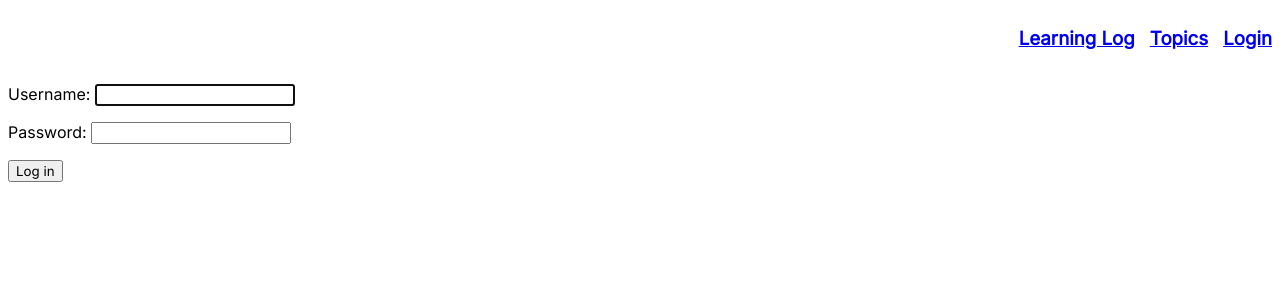
After one commit to Ahljenn/django-learning-log, a Django app: page /users/login/ in a window 1280 px wide. The commit adds this page. Shown: the top 300 px of the page. Run offline with Django 3.2, Linux system fonts and the light colour scheme; parts of the project's set-up code (start-up, migrations or seed data) failed here and were passed over.

Commit message:
Working login system for user

```diff
--- a/learning_log/settings.py
+++ b/learning_log/settings.py
@@ -41,6 +41,7 @@ INSTALLED_APPS = [
 
     # My apps
     "learning_logs",
+    "users",
 ]
 
 MIDDLEWARE = [
--- a/learning_log/urls.py
+++ b/learning_log/urls.py
@@ -17,6 +17,7 @@ from django.contrib import admin
 from django.urls import path, include
 
 urlpatterns = [
-    path('admin/', admin.site.urls),
-    path('', include('learning_logs.urls')), #Home page
+    path('admin/', admin.site.urls), # Built-in admin page
+    path('', include('learning_logs.urls')), # Home page
+    path('users/', include('users.urls')), # Users page
 ]
--- a/learning_logs/templates/learning_logs/base.html
+++ b/learning_logs/templates/learning_logs/base.html
@@ -2,6 +2,16 @@
 <nav>
   <h3><a href="{% url 'learning_logs:index' %}">Learning Log</a></h3>
   <h3><a href="{% url 'learning_logs:topics' %}">Topics</a></h3>
+
+
+<!-- Check if user is logged in first. -->
+  {% if user.is_authenticated %}
+    <h3><a href="{% url 'users:logout' %}">Logout</a></h3>
+    <h3>Hello, {{ user.username }}!</h3>
+  {% else %}
+    <h3><a href="{% url 'users:login' %}">Login</a></h3>
+  {% endif %}
+
 </nav>
 
 <!-- Required placeholder block tags; the child template defines the kind of information that goes inside the content block. -->
@@ -17,5 +27,6 @@
   nav {
     display: flex;
     gap: 15px;
+    justify-content: flex-end;
   }
 </style>
--- a/learning_logs/urls.py
+++ b/learning_logs/urls.py
@@ -11,7 +11,7 @@ app_name = 'learning_logs'
 urlpatterns = [
 
   # Home page
-  path('', views.index, name='index'), #Home page
+  path('', views.index, name='index'),
 
   # Page for all topics.
   path('topics/', views.topics, name='topics'),
--- /dev/null
+++ b/users/templates/registration/logged_out.html
@@ -0,0 +1,6 @@
+<!-- Inherits from base.html in other app -->
+{% extends "learning_logs/base.html" %}
+
+{% block content %}
+  <p>You have been logged out. Thank you.</p>
+{% endblock content %}
--- /dev/null
+++ b/users/templates/registration/login.html
@@ -0,0 +1,24 @@
+<!-- Inherits from base.html in other app -->
+{% extends "learning_logs/base.html" %}
+
+{% block content %}
+
+  {% if form.errors %}
+    <p>Your username or password is incorrect. Please try again.</p>
+  {% endif %}
+
+  <form method="post" action="{% url 'users:login' %}">
+    {% csrf_token %}
+    {{ form.as_p }}
+
+    <button name="submit">Log in</button>
+    <input type="hidden" name="next" value="{% url 'learning_logs:index' %}" />
+  </form>
+
+{% endblock content %}
+
+<!--
+  Login view sends a form to the template.
+  The hidden form element, 'next' value argument tells Django where to redirect after user has logged in.
+  We send user back to home page (index) if user logs in successfully.
+-->
--- /dev/null
+++ b/users/urls.py
@@ -0,0 +1,9 @@
+"""Defines URL patterns for the users app."""
+
+from django.urls import path, include
+
+app_name = 'users'
+urlpatterns = [
+  # Default user auth urls
+  path('', include('django.contrib.auth.urls')),
+]
```
Also changed, not shown: db.sqlite3.
